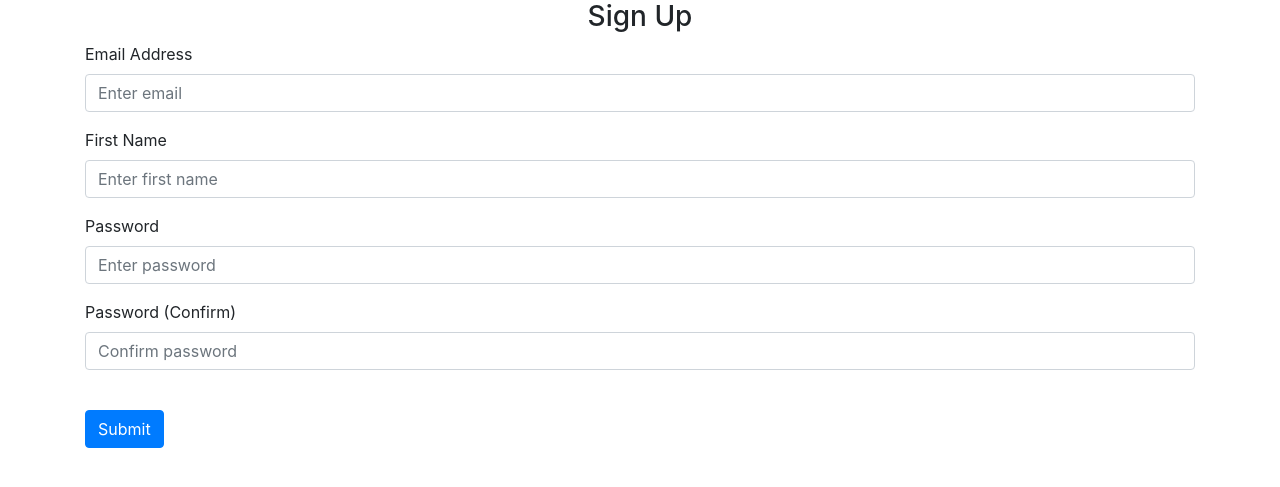
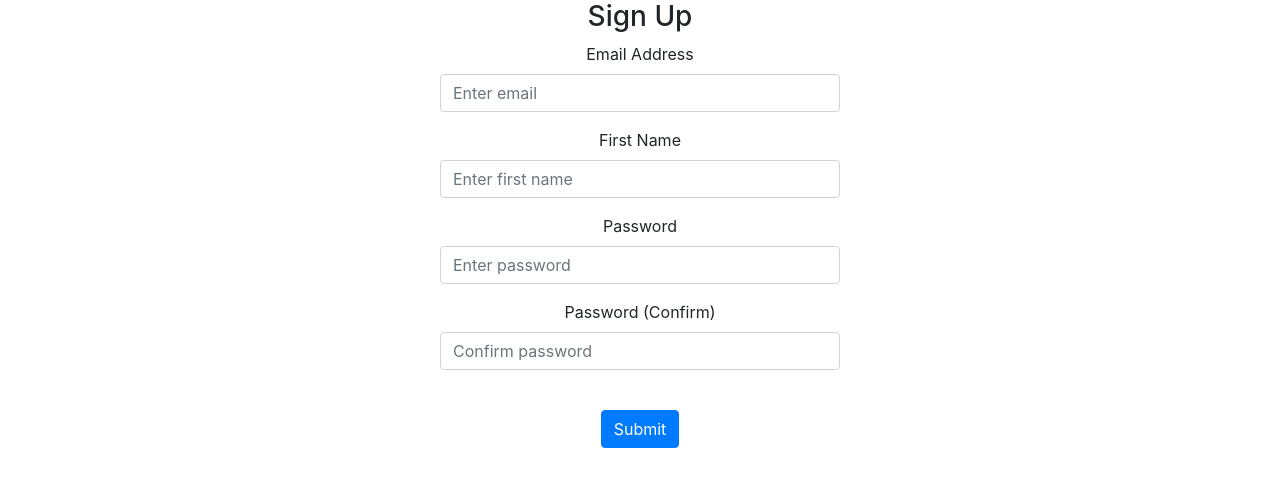
Before and after one commit to ZigaHajsen/cs50, a Flask app: page /sign-up in a window 1280 px wide. Shown: the part 56-543 px from the top of the page. Run offline with Flask 2, Linux system fonts and the light colour scheme; some libraries are stand-ins or nearby versions.

Commit message:
updated styling

```diff
--- /dev/null
+++ b/final_project/website/static/styles.css
@@ -0,0 +1,3 @@
+.form-text-container {
+  width: 400px;
+}
--- a/final_project/website/templates/base.html
+++ b/final_project/website/templates/base.html
@@ -15,6 +15,7 @@
       href="https://stackpath.bootstrapcdn.com/font-awesome/4.7.0/css/font-awesome.min.css"
       crossorigin="anonymous"
     />
+    <link href="/static/styles.css" rel="stylesheet" />
     <title>Notes: {% block title %}{% endblock %}</title>
   </head>
   <body>
--- a/final_project/website/templates/login.html
+++ b/final_project/website/templates/login.html
@@ -1,7 +1,9 @@
 {% extends "base.html" %} {% block title %}Login{% endblock %} {% block content
 %}
+<div align="center">
   <form method="POST">
     <h3 align="center">Login</h3>
+    <div class="form-text-container">
       <div class="form-group">
         <label for="email">Email Address</label>
         <input
@@ -22,7 +24,11 @@
           placeholder="Enter password"
         />
       </div>
+    </div>
     <br />
+    <div align="center">
       <button type="submit" class="btn btn-primary">Login</button>
+    </div>
   </form>
+</div>
 {% endblock %}
--- a/final_project/website/templates/sign_up.html
+++ b/final_project/website/templates/sign_up.html
@@ -1,7 +1,9 @@
 {% extends "base.html" %} {% block title %}Sign Up{% endblock %} {% block
 content %}
+<div align="center">
   <form method="POST">
     <h3 align="center">Sign Up</h3>
+    <div class="form-text-container">
       <div class="form-group">
         <label for="email">Email Address</label>
         <input
@@ -42,7 +44,11 @@ content %}
           placeholder="Confirm password"
         />
       </div>
+    </div>
     <br />
+    <div align="center">
       <button type="submit" class="btn btn-primary">Submit</button>
+    </div>
   </form>
+</div>
 {% endblock %}
```
Lines whose indentation alone changed are shown as unchanged.
